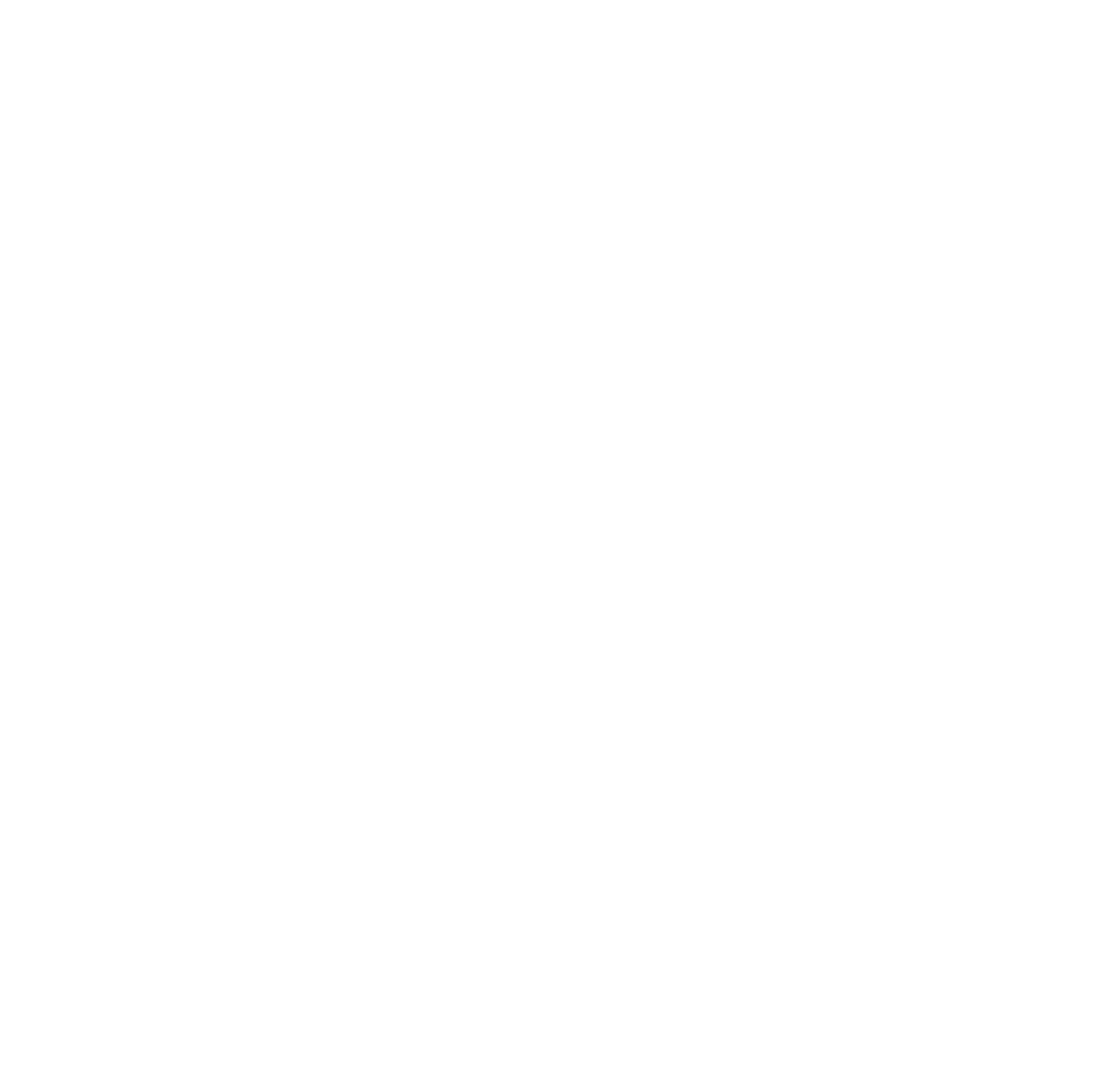
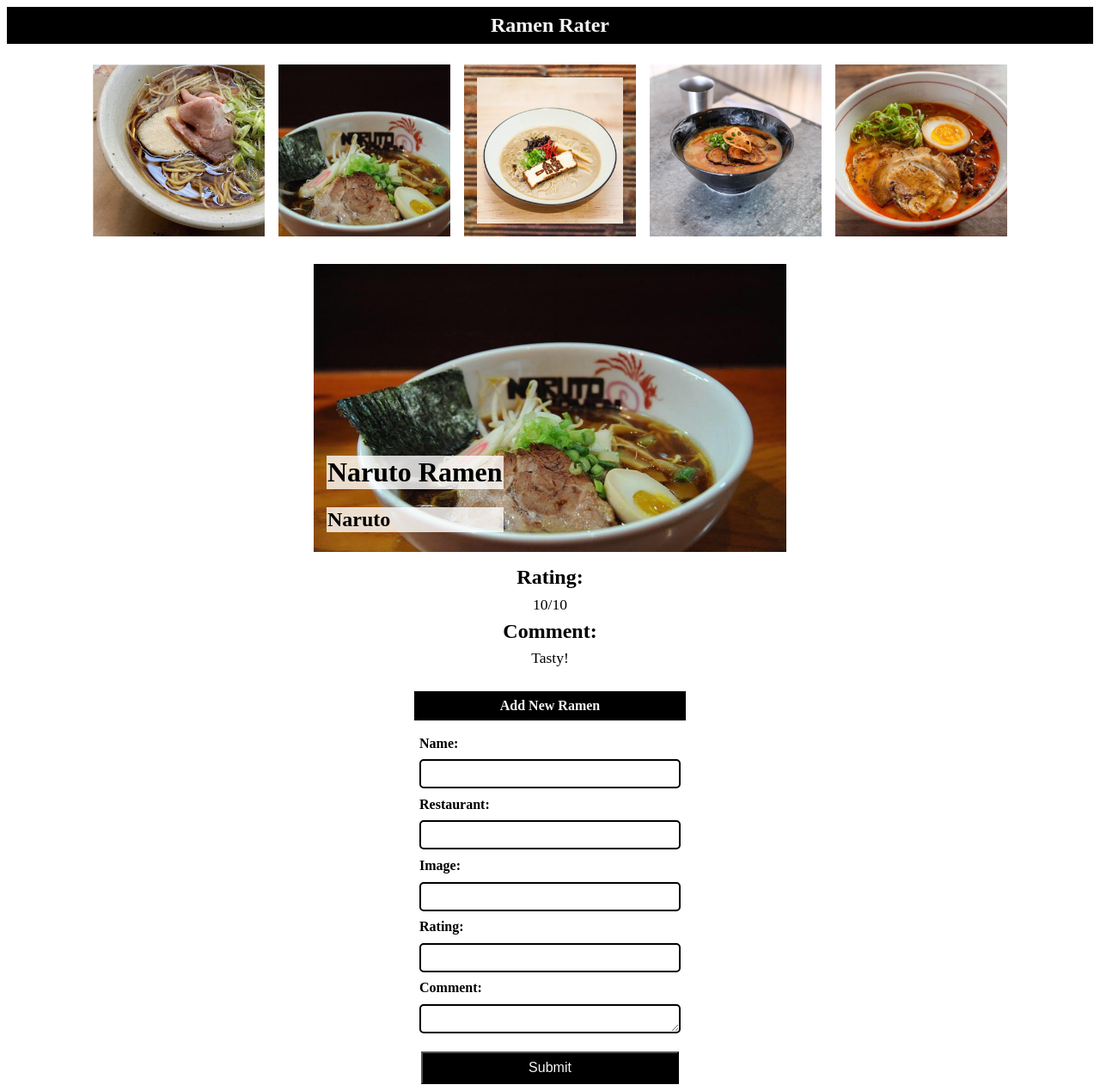
Before and after one commit to JosephNgugi254/ramen-rating-app, a plain HTML site: page index.html in a window 1280 px wide. Shown: the whole page at 86% size. Before the commit the page ends 800 px from the top, so only its background shows below. Drawn offline with Linux system fonts and the light colour scheme.

Commit message:
created html structure and css styling

```diff
--- a/index.html
+++ b/index.html
@@ -3,10 +3,51 @@
 <head>
     <meta charset="UTF-8">
     <meta name="viewport" content="width=device-width, initial-scale=1.0">
+    <link rel="stylesheet" href="./style.css">
     <title>Ramen Rating App</title>
 </head>
 <body>
-
+   <div class="heading">
+        <h1>Ramen Rater</h1>
+   </div>
+   <div id  ="ramen-menu">
+        <img src="./images/shoyu.jpg" alt="shoyu-ramen-image" id="1">
+        <img src="./images/naruto.jpg" alt="Naruto-ramen-image" id="2">
+        <img src="./images/nirvana.jpg" alt="miso-ramen-image" id="3">
+        <img src="./images/gyukotsu.jpg" alt="gyukotsu-ramen-image" id="4">
+        <img src="./images/kojiro.jpg" alt="kojiro-ramen-image" id="5">
+   </div>
+    <div class="display-area">
+        <div class="image-container">
+            <img src="./images/naruto.jpg" alt="">
+            <div class="ramen-details">
+                <h1>Naruto Ramen</h1>
+                <h2>Naruto</h2>
+            </div>
+        </div>
+    </div>
+    <div id="rating-and-comment">
+        <h2>Rating:</h2>
+        <p>10/10</p>
+        <h2>Comment:</h2>
+        <p>Tasty!</p>
+    </div>
+    <div class="ramen-form-container">
+        <h2>Add New Ramen</h2>
+        <form id="ramen-form">
+            <label for="name">Name:</label>
+            <input type="text" id="name" name="name">
+            <label for="restaurant">Restaurant:</label>
+            <input type="text" id="restaurant" name="restaurant">
+            <label for="image">Image:</label>
+            <input type="text" id="image" name="image">
+            <label for="rating">Rating:</label>
+            <input type="text" id="rating" name="rating">
+            <label for="comment">Comment:</label>
+            <textarea type="text" id="comment" name="comment"></textarea>
+            <button type="submit">Submit</button>
+        </form>
+    </div>
 <script src="./index.js"></script>
 </body>
 </html>
--- /dev/null
+++ b/style.css
@@ -0,0 +1,142 @@
+.heading {
+    background-color: black;
+    width: 100%;
+    margin: 0;
+    padding: 0;
+}
+
+.heading h1 {
+    font-size: 1.5rem;
+    color: whitesmoke;
+    padding: 0.2rem;
+    text-align: center;
+    margin: 0;
+    padding: 0.5rem;
+}
+
+#ramen-menu{
+    display: flex;
+    justify-content: center;
+    align-items: center;
+    flex-wrap: wrap;
+    height: auto;
+    margin: 1rem 0;
+    padding: 0;
+    cursor: pointer;
+}
+
+#ramen-menu img {
+    width: 200px;
+    height: 200px;
+    margin: 0.5rem;
+    padding: 0;
+    object-fit: cover;
+}
+
+.display-area {
+    display: flex;
+    justify-content: center;
+    align-items: center;
+}
+
+.image-container {
+    position: relative;
+    max-width: 550px;
+    width: 100%;
+}
+
+.image-container img {
+    width: 100%;
+    height: 335px;
+    margin: 0.5rem 0;
+}
+
+.ramen-details {
+    position: absolute;
+    bottom: 10px;
+    left: 10px;
+    padding: 5px;
+    z-index: 1;
+}
+.ramen-details h1,h2 {
+    background: rgba(255, 255, 255, 0.8);
+    color: black;
+    padding: 1px;
+}
+
+#rating-and-comment {
+    display: flex;
+    flex-direction: column;
+    justify-content: center;
+    align-items: center;
+    margin: 0;
+    padding: 0;
+}
+
+#rating-and-comment h2,p {
+    margin: 0.2rem 0;
+}
+
+#rating-and-comment p {
+    font-size: 1.1rem;
+}
+
+.ramen-form-container {
+    display: flex;
+    flex-direction: column;
+    justify-content: center;
+    align-items: center;
+    margin: 0;
+    padding: 0;
+}
+.ramen-form-container h2{
+    font-size: 1rem;
+    background-color: black;
+    color: whitesmoke;
+    padding: 0.5rem;
+    margin-top: 1.5rem;
+    text-align: center;
+    width: 300px;
+}
+
+#ramen-form button {
+    font-size: 1rem;
+    background-color: black;
+    color: whitesmoke;
+    padding: 0.5rem;
+    margin-top: 1rem;
+    text-align: center;
+    width: 300px;
+    cursor: pointer;
+}
+
+#ramen-form {
+    display: flex;
+    flex-direction: column;
+    justify-content: center;
+    align-items: center;
+    margin: 0;
+    padding: 0;
+}
+
+#ramen-form input,textarea {
+    width: 300px;
+    height: 30px;
+    margin: 0.3rem 0;
+    padding: 0;
+    border: 2px solid black;
+    border-radius: 5px;
+}
+
+#ramen-form input:focus {
+    outline: none;
+    border-color: rgb(11, 106, 221);
+}
+
+#ramen-form label {
+    font-size: 1rem;
+    font-weight: bold;
+    color: black;
+    margin: 0.3rem 0;
+    align-self: flex-start;
+}
```
Also changed, not shown: images/gyukotsu.jpg (added), images/kojiro.jpg (added), images/naruto.jpg (added), images/nirvana.jpg (added), images/shoyu.jpg (added).
